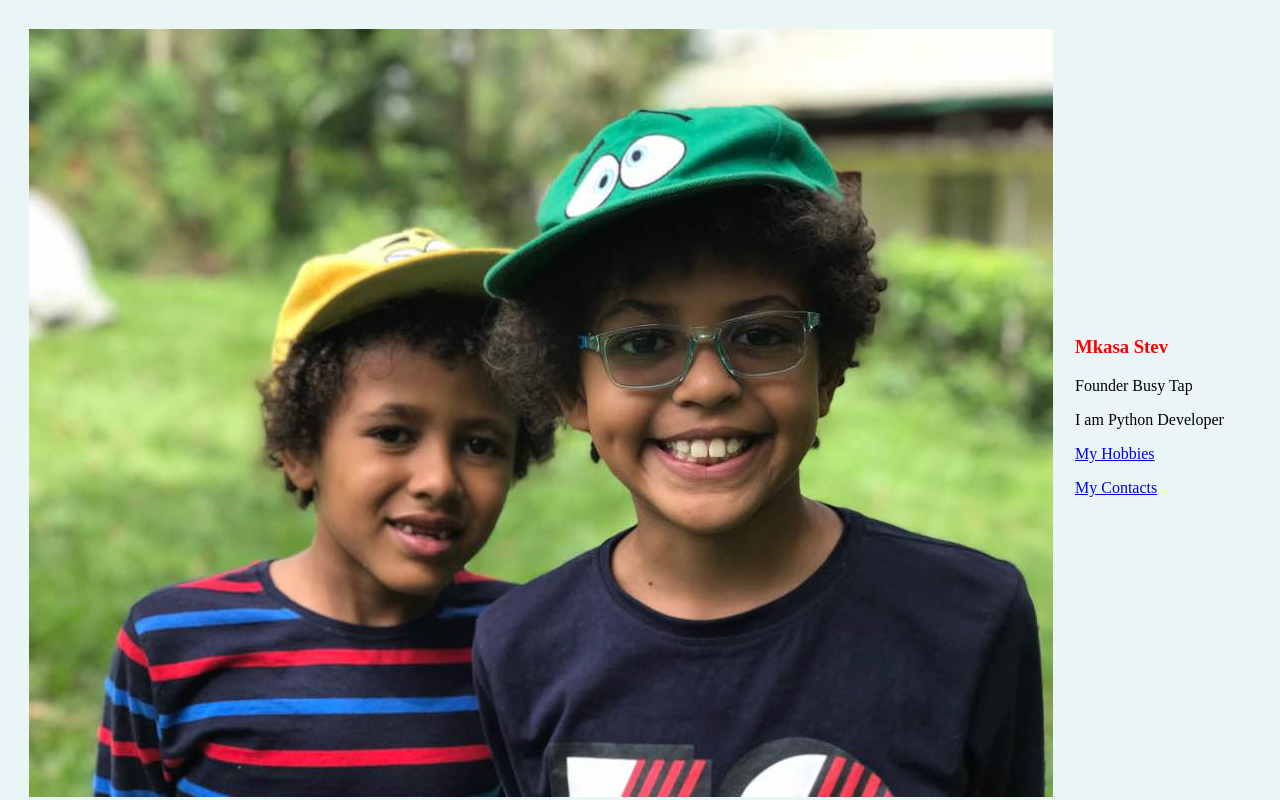
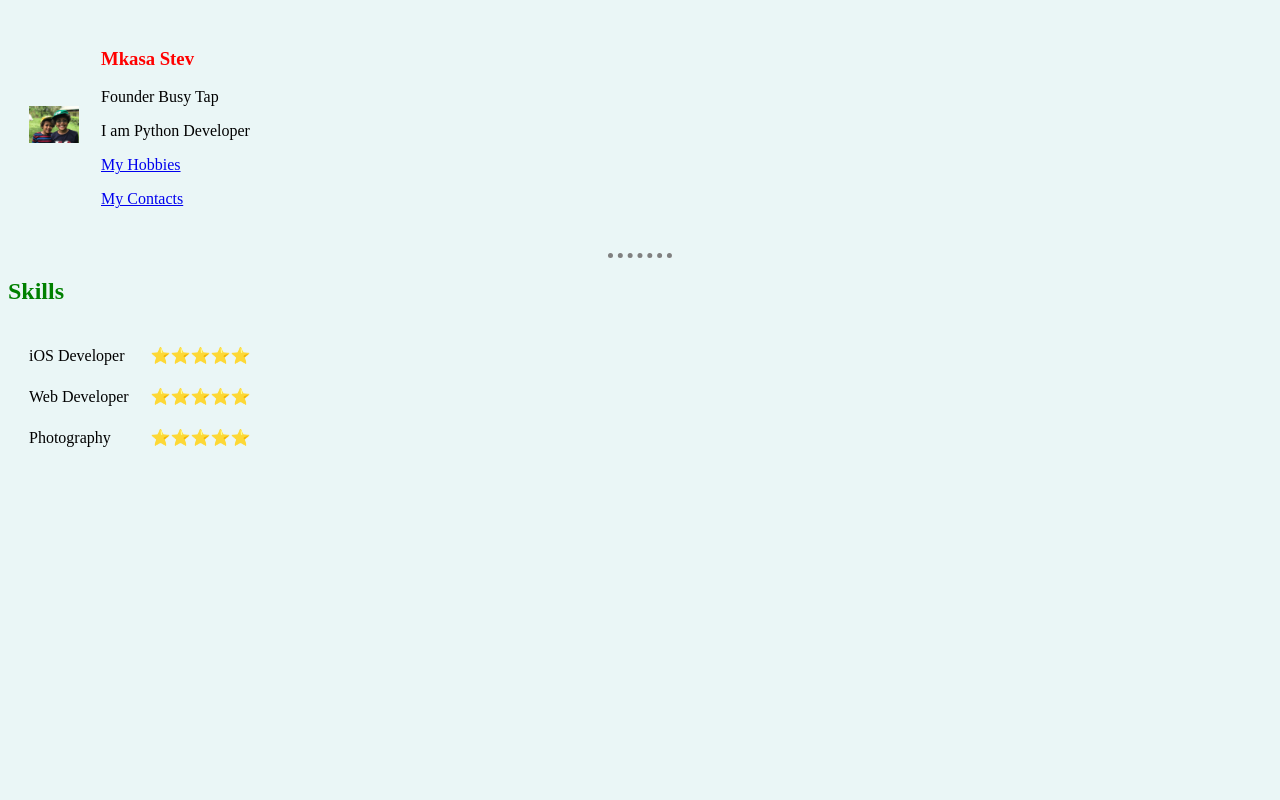
Before and after one commit to busytap/cv, a plain HTML site: page index.html in a window 1280 px wide. Shown: the top 800 px of the page. Drawn offline with Linux system fonts and the light colour scheme.

Commit message:
Update styles.css
width

```diff
--- a/css/styles.css
+++ b/css/styles.css
@@ -10,7 +10,7 @@ img:hover {
 }
 
 img {
-  size: 20px;
+  width: 50px;
 }
 
 hr {
```
